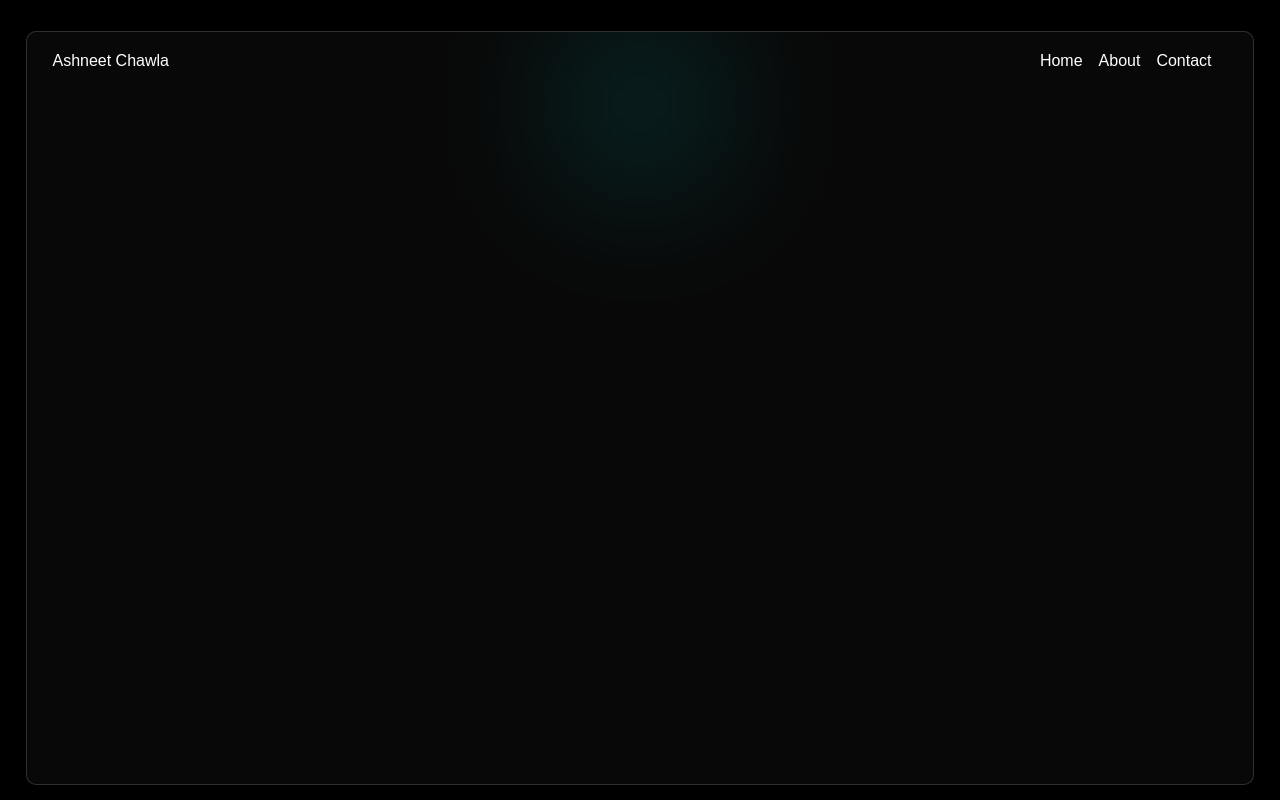
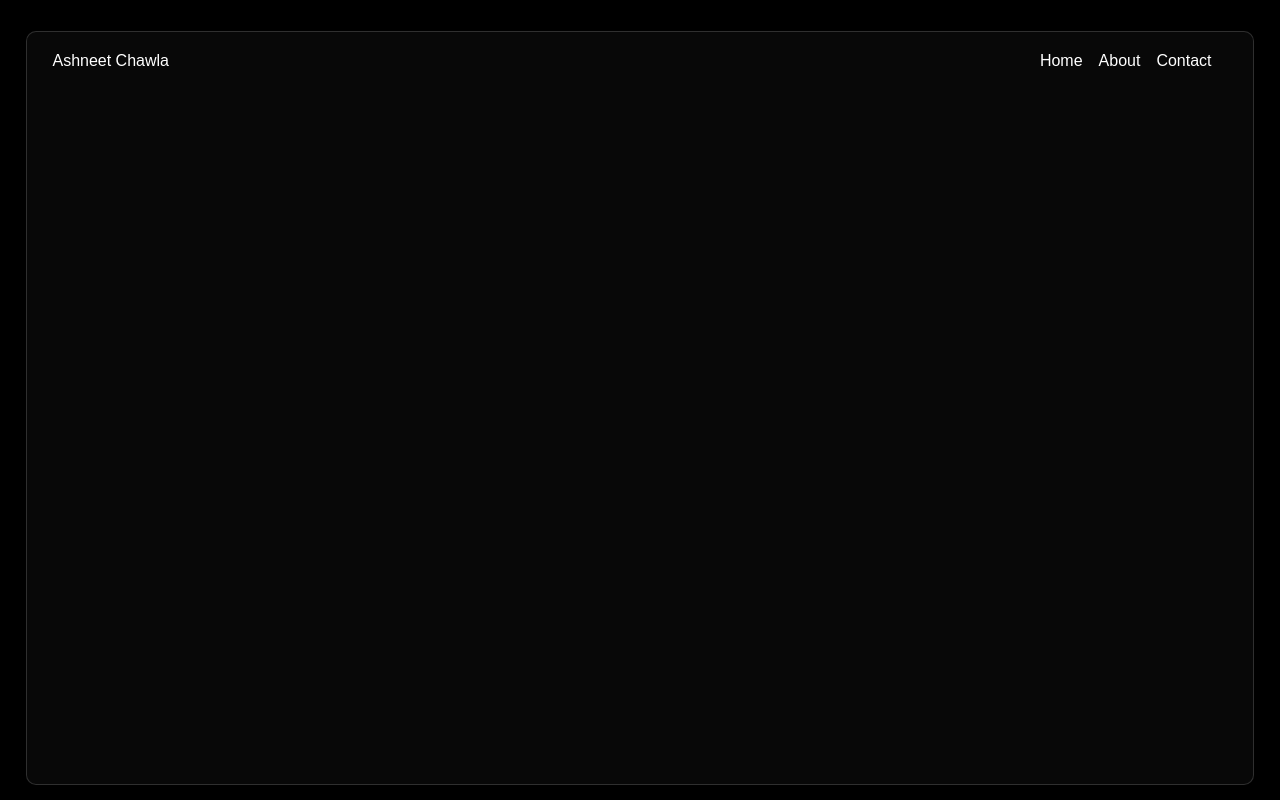
Before and after one commit to itz-ash/react-website, a React (Vite) app in the folder react-app/: page / in a window 1280 px wide. Shown: the top 800 px of the page. Built offline with nearby package versions, Linux system fonts and the light colour scheme.

Commit message:
mouse follower will now lag behind the cursor

```diff
--- a/react-app/src/components/MouseFollower.tsx
+++ b/react-app/src/components/MouseFollower.tsx
@@ -5,17 +5,26 @@ function MouseFollower() {
   const [cursorX, setCursorX] = useState();
   const [cursorY, setCursorY] = useState();
 
+  const blob = document.getElementById("cursor");
   window.addEventListener("mousemove", (e: any) => {
-    setCursorX(e.pageX + -75);
-    setCursorY(e.pageY + -75);
+    setCursorX(e.pageX + -200);
+    setCursorY(e.pageY + -200);
   });
+  blob?.animate(
+    {
+      left: `${cursorX}px`,
+      top: `${cursorY}px`,
+    },
+    { duration: 3000, fill: "forwards" }
+  );
 
   return (
     <>
       <div
-        className="cursor"
-        style={{ top: cursorY + "px", left: cursorX + "px" }}
+        id="cursor"
+        // style={{ top: cursorY + "px", left: cursorX + "px" }}
       ></div>
+      <div className="blurEffect"></div>
     </>
   );
 }
```
